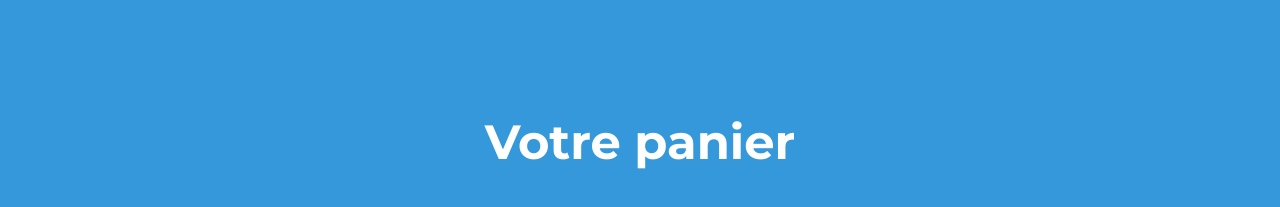
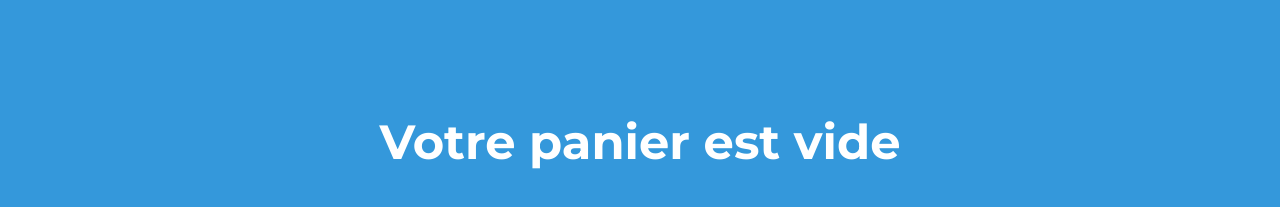
Before and after one commit to David952/kanap, a plain HTML site: page front/html/cart.html in a window 1280 px wide. Shown: the part 745-952 px from the top of the page. Drawn offline with Linux system fonts and the light colour scheme.

Commit message:
Modification du HTML

```diff
--- a/front/html/cart.html
+++ b/front/html/cart.html
@@ -45,8 +45,8 @@
     <main class="limitedWidthBlockContainer">
       <div class="limitedWidthBlock" id="limitedWidthBlock">
         <div class="cartAndFormContainer" id="cartAndFormContainer">
-          <h1>Votre panier</h1>
           <section class="cart">
+            <h1 id="cartTitle">Votre panier est vide</h1>
             <section id="cart__items">
              <!--  <article class="cart__item" data-id="{product-ID}" data-color="{product-color}">
                 <div class="cart__item__img">
```
Also changed, not shown: front/html/confirmation.html (+1 -1 lines).
